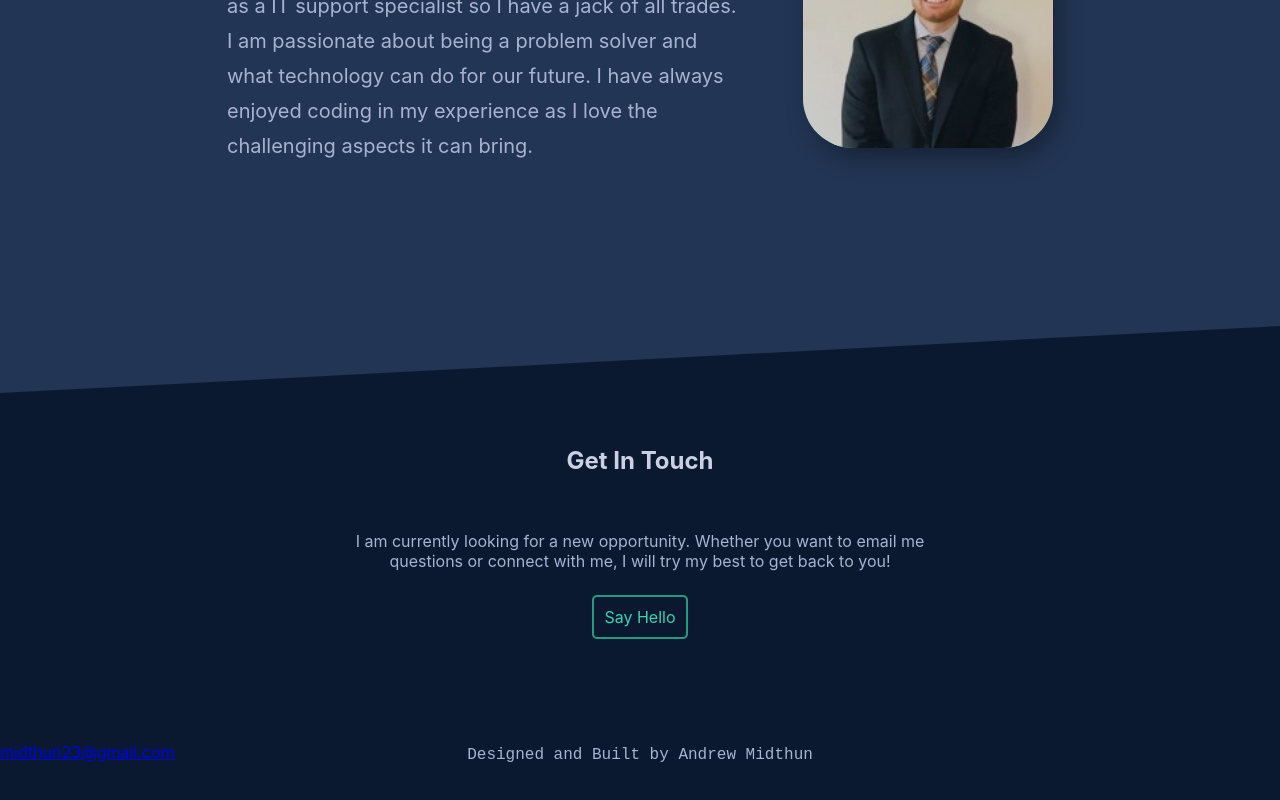
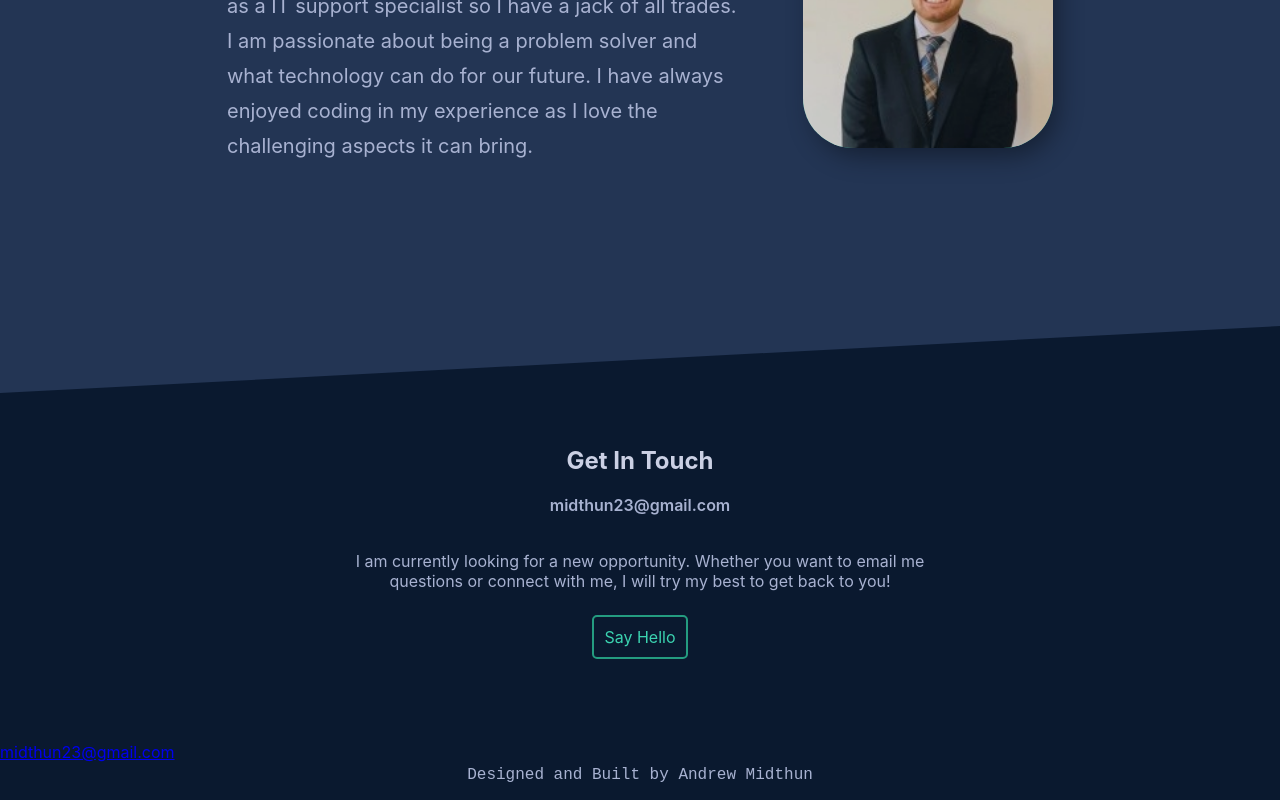
Before and after one commit to midth002/react-portfolio, a React (Create React App) app: page / in a window 1280 px wide. Shown: the part 3984-4784 px from the top of the page. Built offline with nearby package versions, Linux system fonts and the light colour scheme.

Commit message:
Added email to contact component.

```diff
--- a/src/components/contact/Contact.js
+++ b/src/components/contact/Contact.js
@@ -5,6 +5,7 @@ const Contact = () => {
   return (
     <div className="contact" id="contact-me">
         <div className="contact-title"><h2>Get In Touch</h2></div>
+        <div className='email-div'><a href='mailto: midthun23@gmail.com' className="email-link">midthun23@gmail.com</a></div>
         <div className="contact-description">
           <p>I am currently looking for a new opportunity. Whether you want to email me questions or connect with me, I will try my best to get back to you!</p>
         </div>
--- a/src/components/contact/contact.scss
+++ b/src/components/contact/contact.scss
@@ -12,6 +12,19 @@
     margin-top: 100px;
     .contact-title {
         width: 100%;
+    }
+
+    .email-div {
+        width: 100%;
+        .email-link {
+            text-decoration: none;
+            color: $lightSlate;
+            font-weight: 600;
+
+            &:hover {
+                color: $brightGreen;
+            }
+        }
     }
 
     .mailTo {
```
